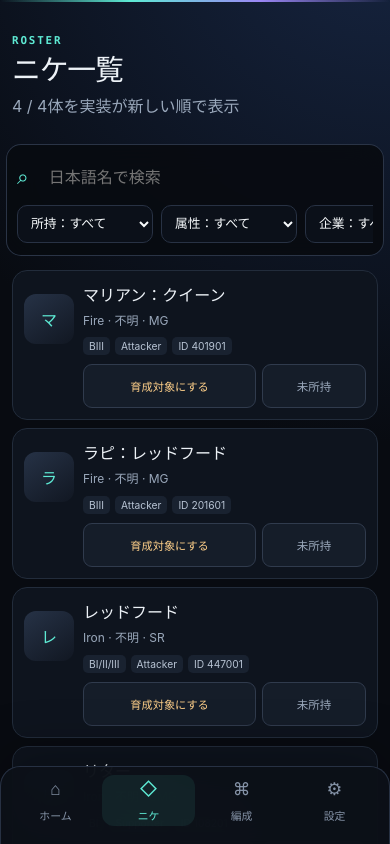
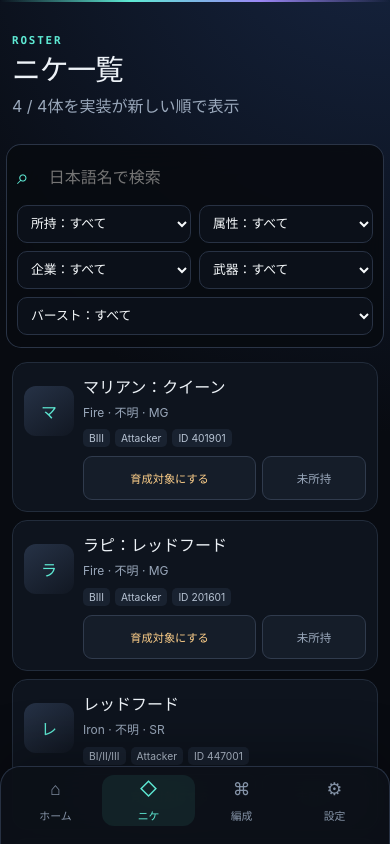
Before and after one commit to Ajajajajaja000/NikkeApp, a React (Vite) app: page / in a window 390 px wide. Both pictures are taken after a click on the button "ニケ一覧へ". Shown: the top 844 px of the page. Built offline with nearby package versions, Linux system fonts and the light colour scheme; no server answers.

Commit message:
スマホの絞り込み表示を改善

```diff
--- a/src/styles.css
+++ b/src/styles.css
@@ -299,6 +299,9 @@ main { width: min(100%, 1120px); margin: 0 auto; padding: max(26px, env(safe-are
   .nikke-summary { grid-template-columns: 50px minmax(0, 1fr); gap: 9px; }
   .avatar { width: 50px; height: 50px; }
   .card-actions { grid-template-columns: minmax(124px, 1fr) minmax(76px, .6fr); grid-column: 2 / -1; min-width: 0; }
+  .filters { display: grid; grid-template-columns: repeat(2, minmax(0, 1fr)); overflow: visible; }
+  .filters select { width: 100%; min-width: 0; }
+  .filters select:last-child { grid-column: 1 / -1; }
   .status-overview { grid-template-columns: repeat(2, minmax(0, 1fr)); }
   .status-overview > span:last-child { grid-column: 1 / -1; }
   .equipment-grid { grid-template-columns: 1fr; }
```
